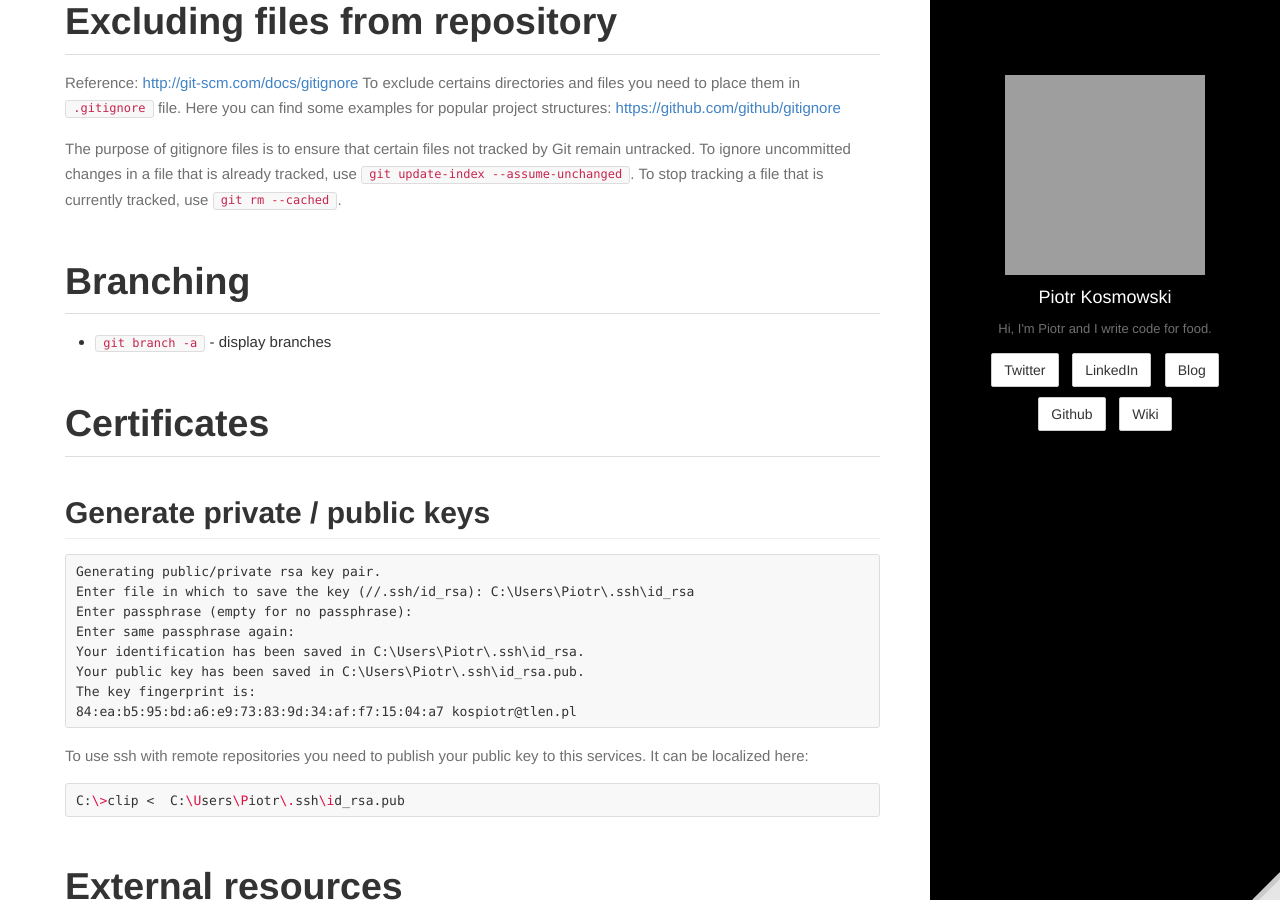
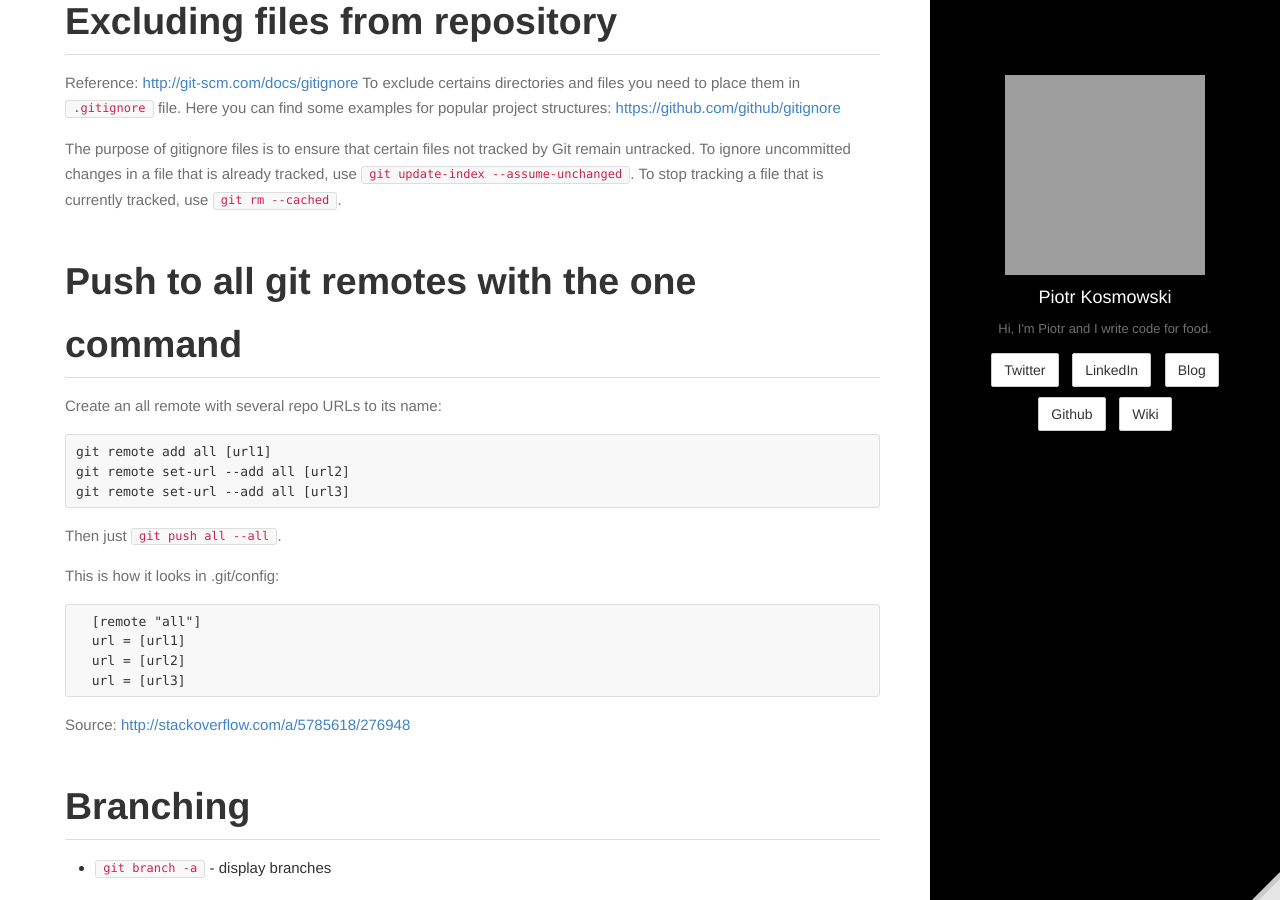
Before and after one commit to kospiotr/kospiotr.github.io, a Jekyll site: the page built from wiki/git.md, in a window 1280 px wide and 900 px high, scrolled down 546 px. Built offline with Jekyll 4.4.1, drawn with Linux system fonts in a browser that asks for light colours; Markdown is read by kramdown in place of the engine named in the settings; grey boxes are pictures that could not be loaded.

Commit message:
Update git.md

````diff
--- a/wiki/git.md
+++ b/wiki/git.md
@@ -28,6 +28,29 @@ The purpose of gitignore files is to ensure that certain files not tracked by Gi
 To ignore uncommitted changes in a file that is already tracked, use ```git update-index --assume-unchanged```.
 To stop tracking a file that is currently tracked, use ```git rm --cached```.
 
+# Push to all git remotes with the one command
+Create an all remote with several repo URLs to its name:
+
+```
+git remote add all [url1]
+git remote set-url --add all [url2]
+git remote set-url --add all [url3]
+```
+
+Then just `git push all --all`.
+
+This is how it looks in .git/config:
+
+```
+  [remote "all"]
+  url = [url1]
+  url = [url2]
+  url = [url3]
+```
+
+Source: [http://stackoverflow.com/a/5785618/276948](http://stackoverflow.com/a/5785618/276948)
+
+
 # Branching
 
  * ```git branch -a``` - display branches
````
